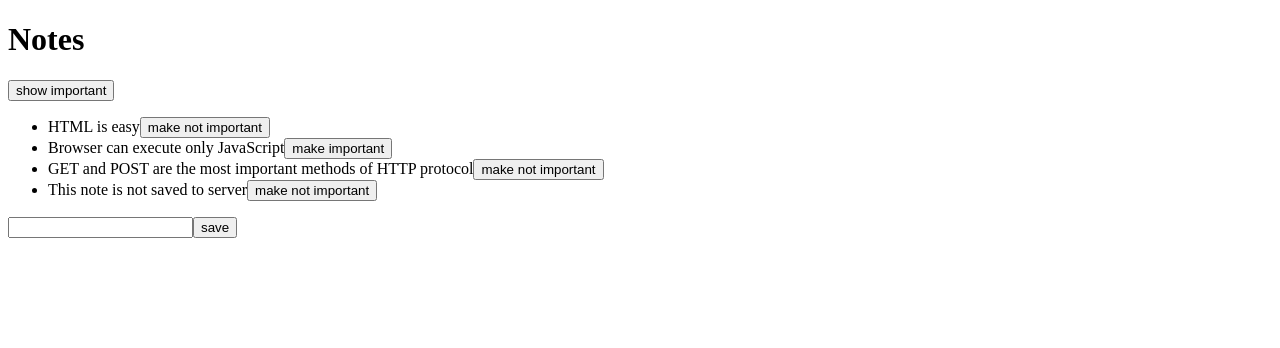
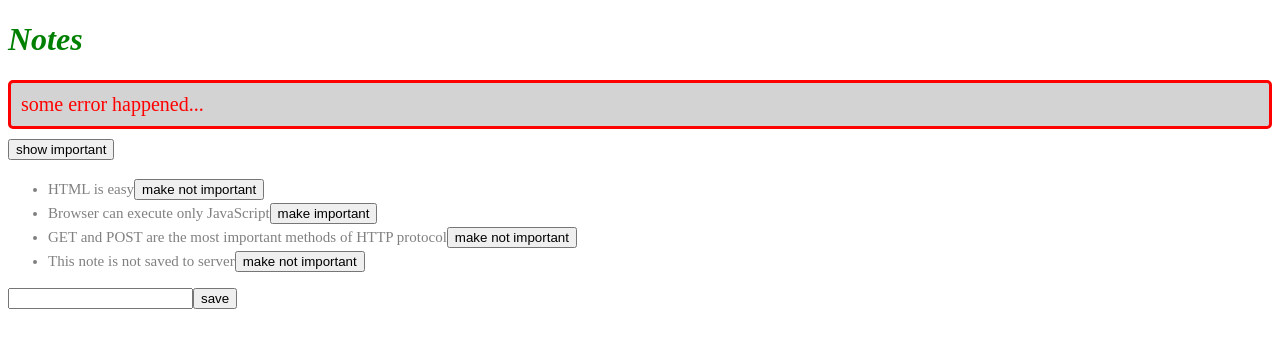
Before and after one commit to tylerhand1/full_stack_open, a React (Vite) app in the folder part2/rendering_collection_modules/: page / in a window 1280 px wide. Shown: the top 348 px of the page. Built offline with nearby package versions, Linux system fonts and the light colour scheme; data requests are answered from the project's data file.

Commit message:
Part 2 Adding styles to React App Improved error message

```diff
--- a/part2/rendering_collection_modules/src/App.jsx
+++ b/part2/rendering_collection_modules/src/App.jsx
@@ -1,11 +1,24 @@
 import {useEffect, useState} from 'react'
 import Note from './components/Note'
 import noteService from './services/notes'
+
+const Notification = ({message}) => {
+  if(message === null) {
+    return null
+  }
+
+  return (
+    <div className='error'>
+      {message}
+    </div>
+  )
+}
 
 const App = () => {
   const [notes, setNotes] = useState([])
   const [newNote, setNewNote] = useState('')
   const [showAll, setShowAll] = useState(true)
+  const [errorMessage, setErrorMessage] = useState('some error happened...')
 
   useEffect(() => {
     console.log('effect')
@@ -41,9 +54,12 @@
         setNotes(notes.map(n => n.id !== id ? n : returnedNote))
       })
       .catch(error => {
-        alert(
-          `the note ${note.content} was already deleted from server`
+        setErrorMessage(
+          `Note '${note.content}' was already removed from the server`
         )
+        setTimeout(() => {
+          setErrorMessage(null)
+        }, 5000)
         setNotes(notes.filter(n => n.id !== id))
       })
   }
@@ -60,6 +76,7 @@
   return (
     <div>
       <h1>Notes</h1>
+      <Notification message={errorMessage} />
       <div>
         <button onClick={() => setShowAll(!showAll)}>
           show {showAll ? 'important' : 'all'}
--- a/part2/rendering_collection_modules/src/components/Note.jsx
+++ b/part2/rendering_collection_modules/src/components/Note.jsx
@@ -3,7 +3,7 @@
         ? 'make not important' : 'make important'
 
     return (
-        <li>
+        <li className='note'>
             {note.content}
             <button onClick={toggleImportance}>{label}</button>
         </li>
--- /dev/null
+++ b/part2/rendering_collection_modules/src/index.css
@@ -0,0 +1,20 @@
+h1 {
+    color: green;
+    font-style: italic;
+}
+
+.note {
+    color: grey;
+    padding-top: 3px;
+    font-size: 15px;
+}
+
+.error {
+    color: red;
+    background: lightgray;
+    font-size: 20px;
+    border-style: solid;
+    border-radius: 5px;
+    padding: 10px;
+    margin-bottom: 10px;
+}
--- a/part2/rendering_collection_modules/src/main.jsx
+++ b/part2/rendering_collection_modules/src/main.jsx
@@ -1,4 +1,6 @@
 import ReactDOM from "react-dom/client";
 import App from "./App";
 
+import './index.css';
+
 ReactDOM.createRoot(document.getElementById("root")).render(<App />);
```
